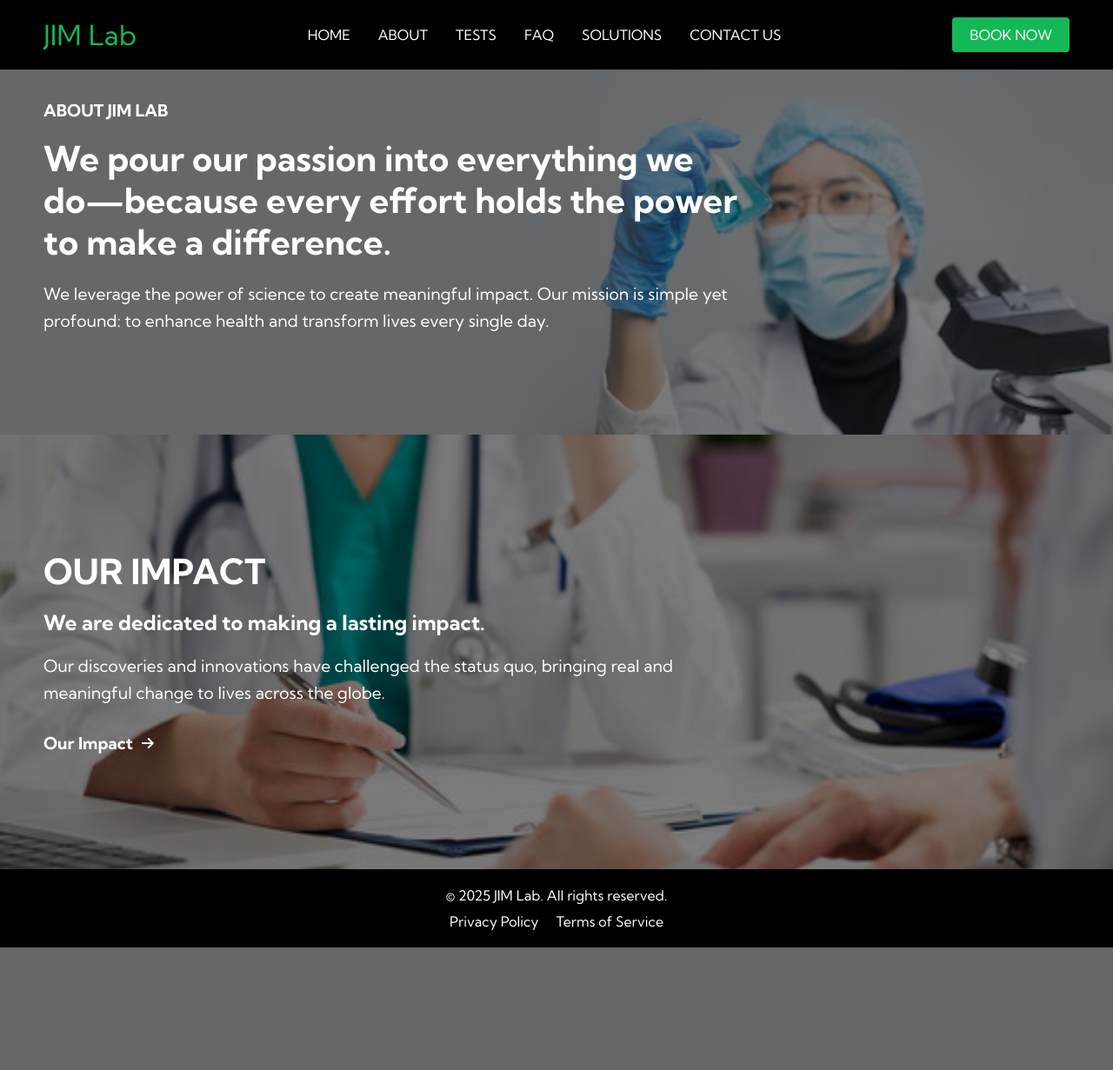
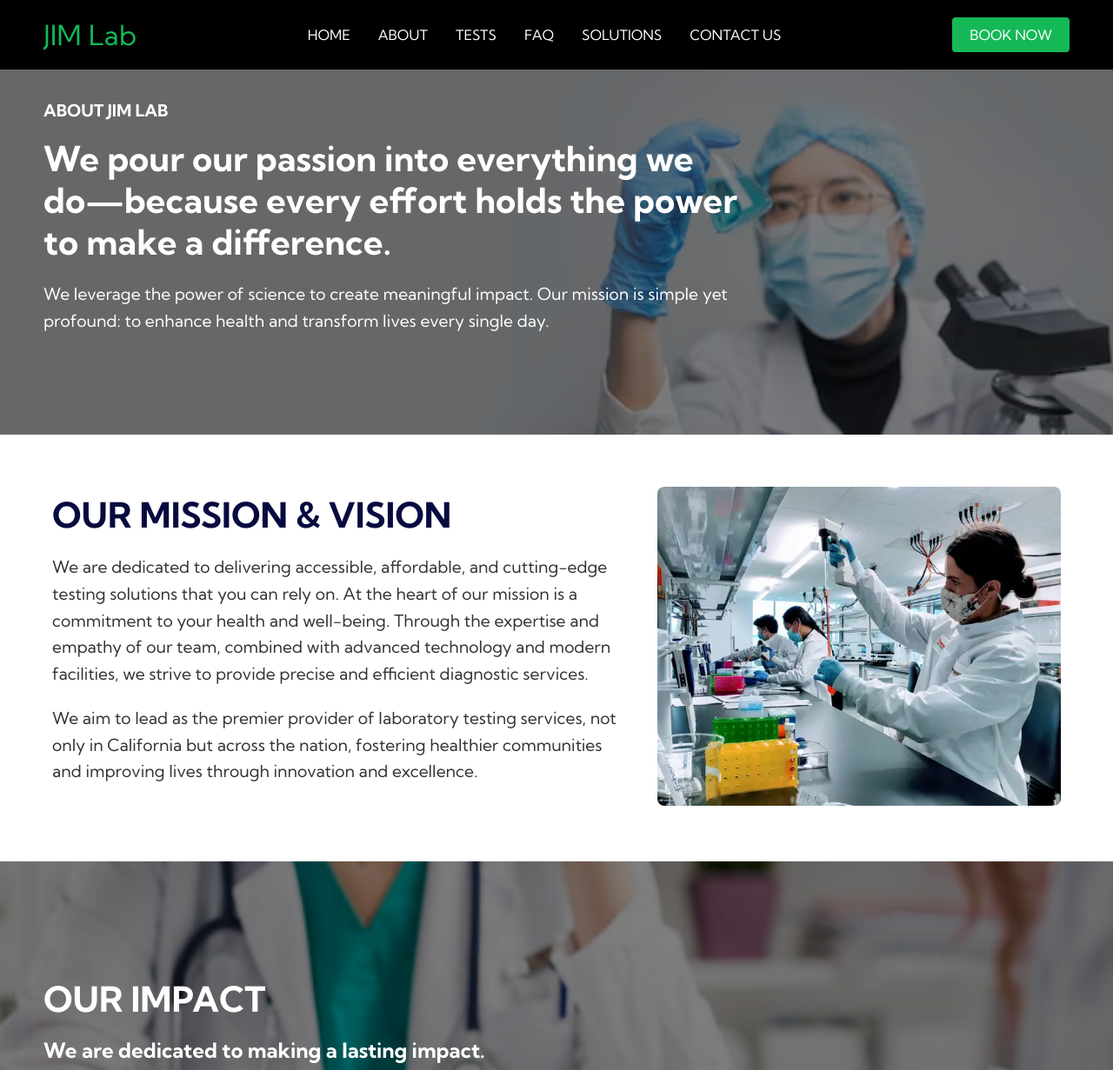
Before and after one commit to Orieo/jimlabs, a PHP site: page /aboutus.html in a window 1280 px wide. Shown: the top 1231 px of the page at 87% size. Before the commit the page ends 1090 px from the top, so only its background shows below. Run offline with PHP 8.4, Linux system fonts and the light colour scheme; some libraries are stand-ins or nearby versions.

Commit message:
header about-us update

```diff
--- a/aboutus.html
+++ b/aboutus.html
@@ -18,7 +18,7 @@
                     <li class="navbar_item"><a href="/tests.html" class="navbar_links">TESTS</a></li>
                     <li class="navbar_item"><a href="/faq.html" class="navbar_links">FAQ</a></li>
                     <li class="navbar_item"><a href="/solutions.html" class="navbar_links">SOLUTIONS</a></li>
-                    <li class="navbar_item"><a href="/contact.html" class="navbar_links">CONTACT US</a></li>
+                    <li class="navbar_item"><a href="/index.html#contact-us" class="navbar_links">CONTACT US</a></li>
                     <li class="navbar_btn mobile"><a href="/book.html" class="button">BOOK NOW</a></li>
                 </ul>
                 <div class="navbar_btn desktop"><a href="/book.html" class="button">BOOK NOW</a></div>
@@ -36,6 +36,21 @@
                 <h1>ABOUT JIM Lab</h1>
                 <p class="highlight-text">We pour our passion into everything we do—because every effort holds the power to make a difference.</p>
                 <p class="description-text">We leverage the power of science to create meaningful impact. Our mission is simple yet profound: to enhance health and transform lives every single day.</p>
+            </div>
+        </section>
+
+        <section class="mission-vision-container">
+            <div class="mission-vision-content">
+                <h2>OUR MISSION & VISION</h2>
+                <p class="mission-text">
+                    We are dedicated to delivering accessible, affordable, and cutting-edge testing solutions that you can rely on. At the heart of our mission is a commitment to your health and well-being. Through the expertise and empathy of our team, combined with advanced technology and modern facilities, we strive to provide precise and efficient diagnostic services.
+                </p>
+                <p class="vision-text">
+                    We aim to lead as the premier provider of laboratory testing services, not only in California but across the nation, fostering healthier communities and improving lives through innovation and excellence.
+                </p>
+            </div>
+            <div class="mission-vision-image">
+                <img src="/images/lab2.jpg" alt="Laboratory Image">
             </div>
         </section>
 
--- a/app.js
+++ b/app.js
@@ -6,3 +6,19 @@ menu.addEventListener('click', function() {
     menuLinks.classList.toggle('active');
     menu.setAttribute('aria-expanded', isOpen); //aria-expanded
 });
+
+// scroll to the Contact Us container
+function scrollToContactUs() {
+    // Check if URL contains the #contact-us hash
+    if (window.location.hash === "#contact-us") {
+        // Get Contact Us container
+        const contactUsContainer = document.getElementById("contact-us");
+        if (contactUsContainer) {
+            // Scroll to the Contact Us container
+            contactUsContainer.scrollIntoView({ behavior: "smooth" });
+        }
+    }
+}
+
+// Run the function when the page loads
+window.addEventListener("load", scrollToContactUs);
--- a/index.html
+++ b/index.html
@@ -29,7 +29,7 @@
                             <a href="/solutions.html" class="navbar_links">SOLUTIONS</a>
                         </li>
                         <li class="navbar_item">
-                            <a href="/contact.html" class="navbar_links">CONTACT US</a>
+                            <a href="#contact-us" class="navbar_links">CONTACT US</a>
                         </li>
                         <li class="navbar_btn mobile">
                             <a href="/book.html" class="button">BOOK NOW</a>
@@ -129,9 +129,9 @@
         </section>
 
         <!-- Contact  -->
-<section class="contact-container">
+        <section id="contact-us" class="contact-container">
             <div class="contact-content">
-        <h2>Reach Out to Us</h2>
+                <h2>Contact Us</h2>
                 <p>Do you have questions or need assistance? Feel free to reach out to us by sending a message. We ensure a timely and helpful response.</p>
             </div>
             <form class="contact-form">
--- a/privacy.html
+++ b/privacy.html
@@ -18,7 +18,7 @@
                     <li class="navbar_item"><a href="/tests.html" class="navbar_links">TESTS</a></li>
                     <li class="navbar_item"><a href="/faq.html" class="navbar_links">FAQ</a></li>
                     <li class="navbar_item"><a href="/solutions.html" class="navbar_links">SOLUTIONS</a></li>
-                    <li class="navbar_item"><a href="/contact.html" class="navbar_links">CONTACT US</a></li>
+                    <li class="navbar_item"><a href="/index.html#contact-us" class="navbar_links">CONTACT US</a></li>
                     <li class="navbar_btn mobile"><a href="/book.html" class="button">BOOK NOW</a></li>
                 </ul>
                 <div class="navbar_btn desktop"><a href="/book.html" class="button">BOOK NOW</a></div>
--- a/styles.css
+++ b/styles.css
@@ -645,6 +645,97 @@ footer {
     }
 }
 
+.mission-vision-container {
+    display: flex;
+    align-items: center;
+    justify-content: space-between;
+    max-width: 1200px;
+    margin: 0 auto;
+    padding: 60px 20px;
+}
+
+.mission-vision-content {
+    flex: 1;
+    max-width: 60%;
+    padding-right: 40px;
+}
+
+.mission-vision-content h2 {
+    font-size: 2.5rem;
+    color: #060a3f;
+    margin-bottom: 20px;
+    text-transform: uppercase;
+}
+
+.mission-vision-content .mission-text,
+.mission-vision-content .vision-text {
+    font-size: 1.2rem;
+    color: #333;
+    line-height: 1.6;
+    margin-bottom: 20px;
+}
+
+.mission-vision-content .mission-link {
+    color: #15b856;
+    font-size: 1.2rem;
+    text-decoration: none;
+    font-weight: bold;
+    display: flex;
+    align-items: center;
+    gap: 10px;
+    transition: color 0.3s ease;
+}
+
+.mission-vision-content .mission-link:hover {
+    color: #118d43;
+}
+
+.mission-vision-content .mission-link i {
+    font-size: 1rem;
+}
+
+.mission-vision-image {
+    flex: 1;
+    max-width: 40%;
+}
+
+.mission-vision-image img {
+    width: 100%;
+    height: auto;
+    border-radius: 8px;
+}
+
+
+@media screen and (max-width: 768px) {
+    .mission-vision-container {
+        flex-direction: column;
+        padding: 40px 20px;
+    }
+
+    .mission-vision-content {
+        max-width: 100%;
+        padding-right: 0;
+        margin-bottom: 30px;
+    }
+
+    .mission-vision-image {
+        max-width: 100%;
+    }
+
+    .mission-vision-content h2 {
+        font-size: 2rem;
+    }
+
+    .mission-vision-content .mission-text,
+    .mission-vision-content .vision-text {
+        font-size: 1rem;
+    }
+
+    .mission-vision-content .mission-link {
+        font-size: 1rem;
+    }
+}
+
 .impact-banner {
     background-image: url('/images/consult.jpg');
     background-size: cover;
```
Lines whose indentation alone changed are shown as unchanged.
